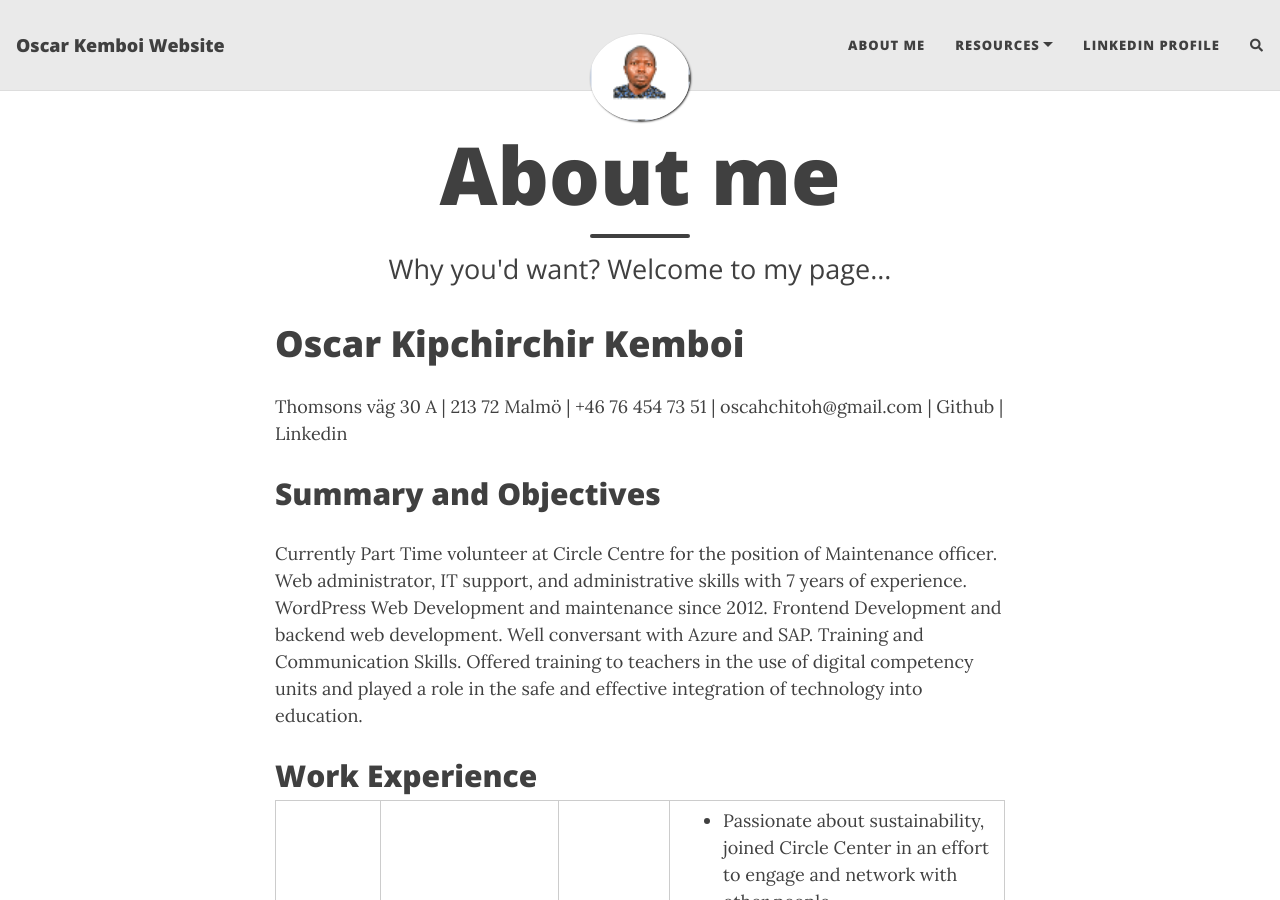
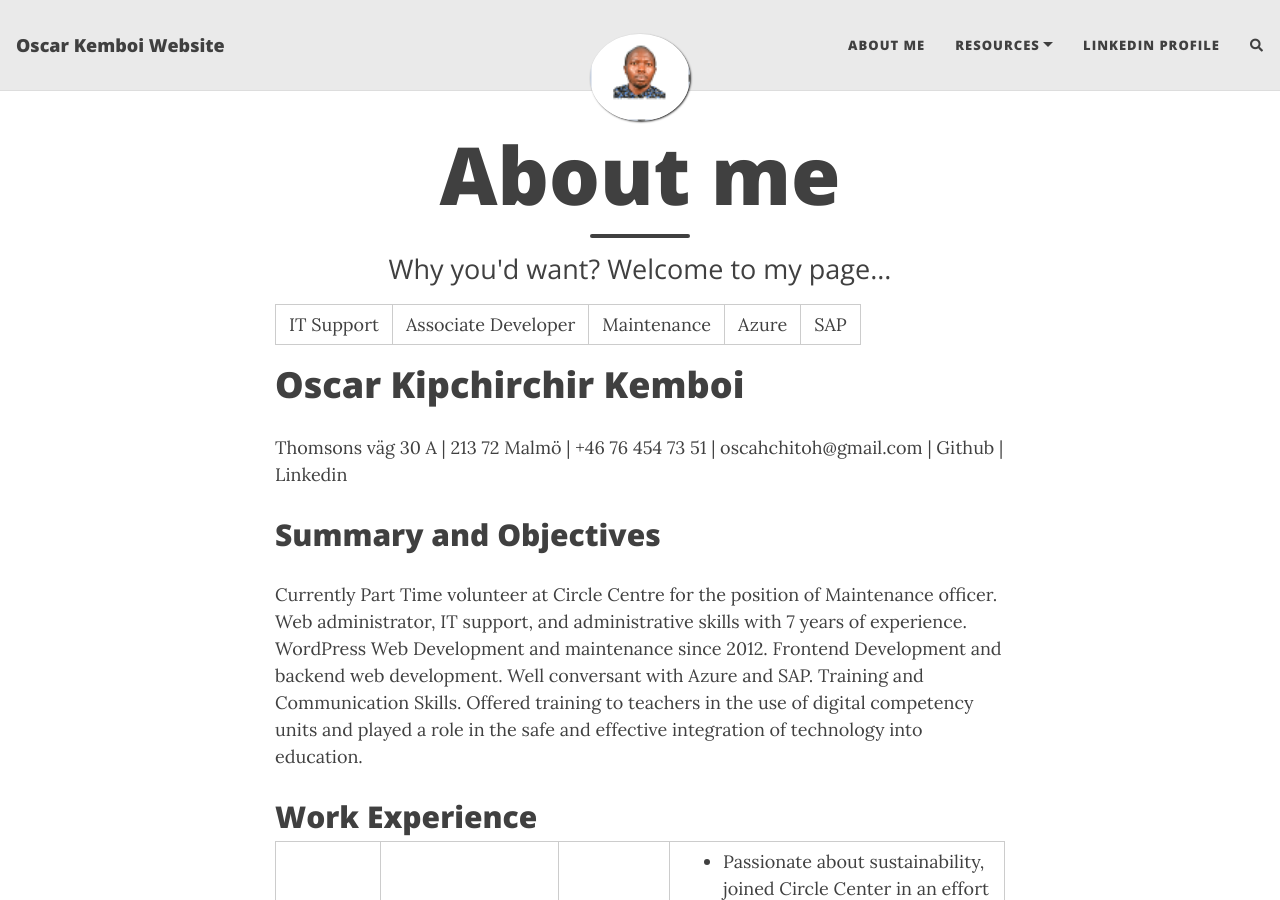
Before and after one commit to chito365/2023, a Jekyll site: the page built from aboutme.md, in a window 1280 px wide and 900 px high. Built offline with Jekyll 4.4.1, drawn with Linux system fonts in a browser that asks for light colours; nearby versions of some CDN libraries; comment, search, counter and statistics services are not loaded.

Commit message:
Update aboutme.md

```diff
--- a/aboutme.md
+++ b/aboutme.md
@@ -3,6 +3,9 @@ layout: page
 title: About me
 subtitle: Why you'd want? Welcome to my page...
 ---
+
+
+IT Support | Associate Developer | Maintenance | Azure | SAP
 
 
 
```
